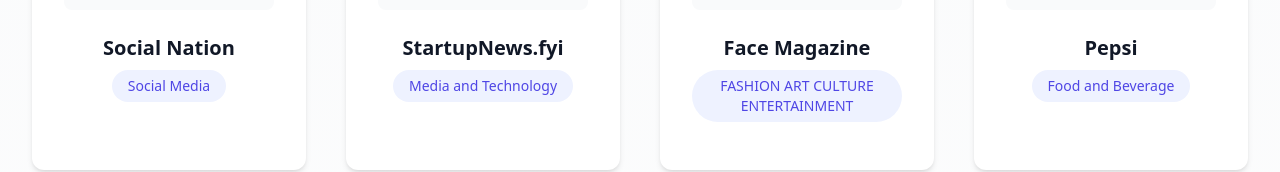
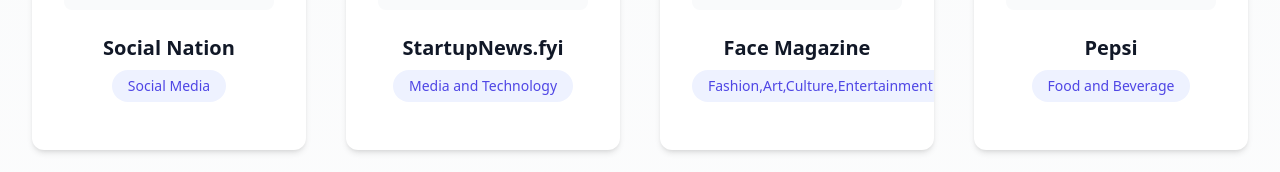
Before and after one commit to codervipul775/Marketing, a React (Vite) app: page /brand in a window 1280 px wide. Shown: the part 478-650 px from the top of the page. Built offline with nearby package versions, Linux system fonts and the light colour scheme.

Commit message:
Update Brand.tsx

```diff
--- a/src/pages/Brand.tsx
+++ b/src/pages/Brand.tsx
@@ -20,7 +20,7 @@ const brands: Brand[] = [
   },
   {
     name: "Face Magazine",
-    industry: "FASHION ART CULTURE ENTERTAINMENT",
+    industry: "Fashion,Art,Culture,Entertainment",
     logo: "https://facemagazine.in/wp-content/uploads/2022/11/FACEPrimary-Logo.png"
   },
   {
```
